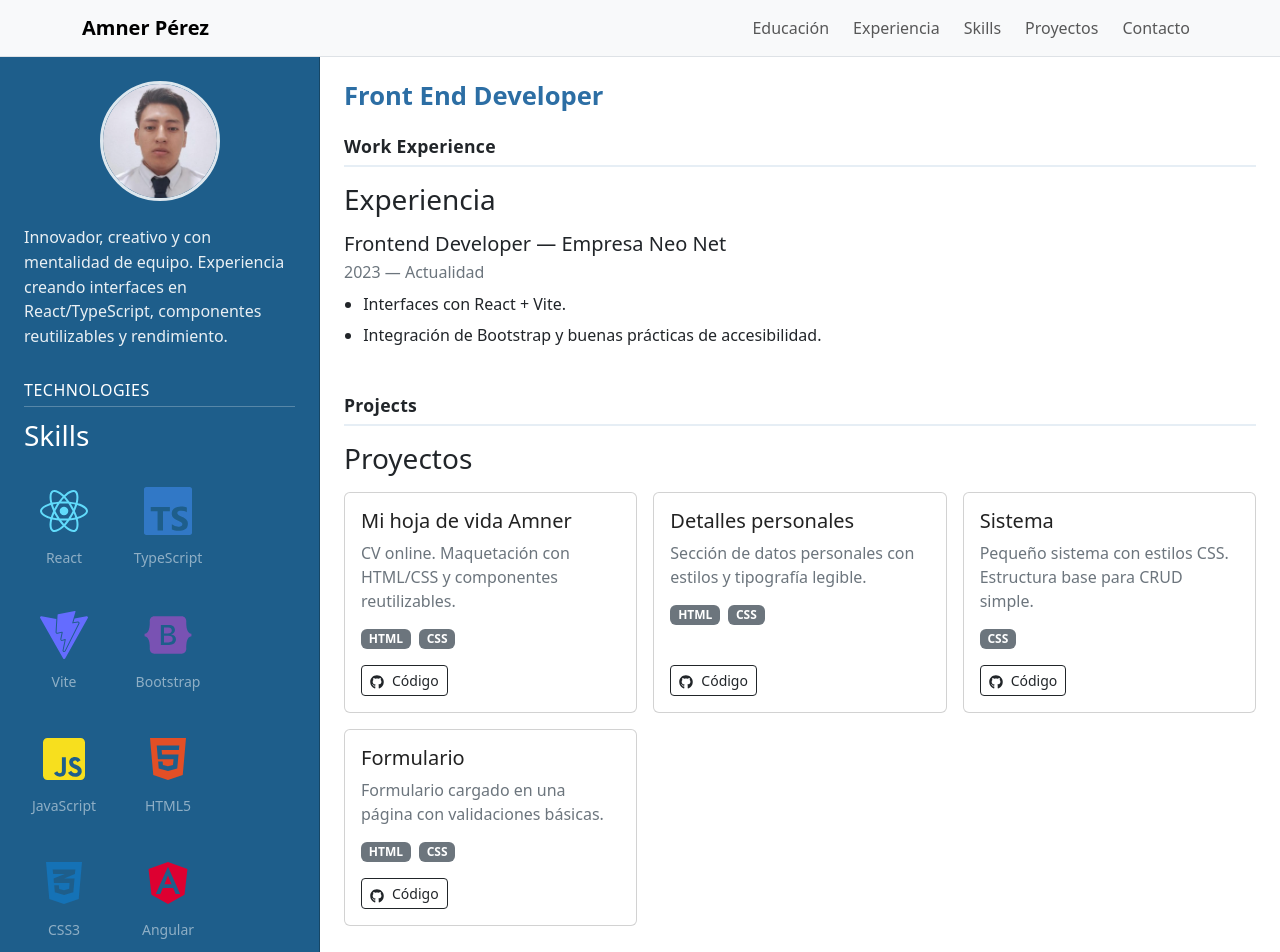
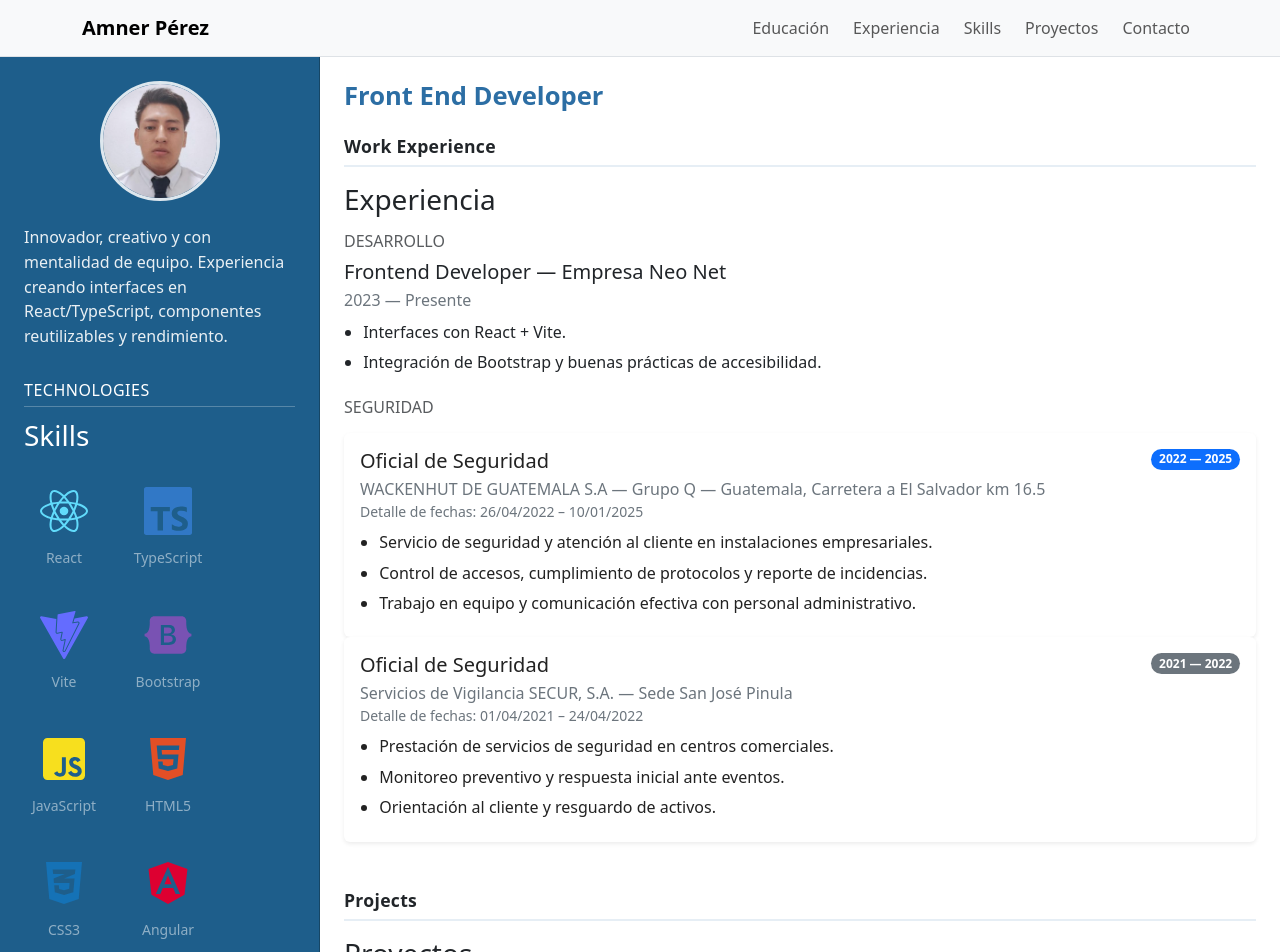
Before and after one commit to PerezAmnerJr/Mi-hoja-de-Vida-Amner, a React (Vite) app: page / in a window 1280 px wide. Shown: the top 952 px of the page. Built offline with nearby package versions, Linux system fonts and the light colour scheme.

Commit message:
Hise cambios en src/sections/Experience.tsx para agregar mas informacion de experiencias

```diff
--- a/src/App.css
+++ b/src/App.css
@@ -28,3 +28,34 @@ section { scroll-margin-top: 4.5rem; }
 position: fixed; right: 1rem; bottom: 1rem; width: 3rem; height: 3rem;
 display: none; border-radius: 9999px;
 }
+
+/* Timeline minimal */
+.tl {
+  position: relative;
+  margin-left: .25rem;           /* separa del borde izquierdo */
+  padding-left: 1.25rem;         /* espacio para la línea */
+}
+.tl::before {
+  content: "";
+  position: absolute;
+  left: .4rem;
+  top: 0;
+  bottom: 0;
+  width: 2px;
+  background: var(--bs-border-color, rgba(0,0,0,.1));
+}
+.tl-item {
+  position: relative;
+  margin-bottom: 1rem;
+}
+.tl-dot {
+  position: absolute;
+  left: .05rem;
+  top: 1rem;                      /* ajusta vertical según te guste */
+  width: .75rem;
+  height: .75rem;
+  border-radius: 50%;
+}
+.tl .card {
+  margin-left: .5rem;             /* separa la tarjeta de la línea */
+}
--- a/src/sections/Experience.tsx
+++ b/src/sections/Experience.tsx
@@ -2,13 +2,80 @@ export default function Experience() {
   return (
     <section id="experience" className="reveal mb-5">
       <h2 className="h3 mb-3">Experiencia</h2>
-      <div className="mb-3">
-        <h3 className="h5 mb-1">Frontend Developer — Empresa Neo Net</h3>
-        <div className="text-body-secondary mb-2">2023 — Actualidad</div>
-        <ul className="mb-0">
-          <li>Interfaces con React + Vite.</li>
-          <li>Integración de Bootstrap y buenas prácticas de accesibilidad.</li>
-        </ul>
+
+      {/* --- Desarrollo / Frontend --- */}
+      <div className="mb-4">
+        <h3 className="h6 text-uppercase text-muted mb-2">Desarrollo</h3>
+
+        <article>
+          <h4 className="h5 mb-1">Frontend Developer — Empresa Neo Net</h4>
+          <div className="text-body-secondary mb-2">2023 — Presente</div>
+          <ul className="mb-0">
+            <li>Interfaces con React + Vite.</li>
+            <li>Integración de Bootstrap y buenas prácticas de accesibilidad.</li>
+          </ul>
+        </article>
+      </div>
+
+      {/* --- Seguridad --- */}
+      <div className="mb-2">
+        <h3 className="h6 text-uppercase text-muted mb-3">Seguridad</h3>
+
+        <div className="tl">
+          {/* Puesto 2022–2025 */}
+          <div className="tl-item">
+            <span className="tl-dot bg-primary"></span>
+
+            <div className="card shadow-sm border-0">
+              <div className="card-body">
+                <div className="d-flex justify-content-between align-items-start">
+                  <h4 className="h5 mb-1">Oficial de Seguridad</h4>
+                  <span className="badge rounded-pill text-bg-primary">2022 — 2025</span>
+                </div>
+
+                <div className="text-body-secondary">
+                  WACKENHUT DE GUATEMALA S.A — Grupo Q — Guatemala, Carretera a El Salvador km 16.5
+                </div>
+                <div className="text-body-secondary small mb-2">
+                  Detalle de fechas: 26/04/2022 – 10/01/2025
+                </div>
+
+                <ul className="mb-0">
+                  <li>Servicio de seguridad y atención al cliente en instalaciones empresariales.</li>
+                  <li>Control de accesos, cumplimiento de protocolos y reporte de incidencias.</li>
+                  <li>Trabajo en equipo y comunicación efectiva con personal administrativo.</li>
+                </ul>
+              </div>
+            </div>
+          </div>
+
+          {/* Puesto 2021–2022 */}
+          <div className="tl-item">
+            <span className="tl-dot bg-primary"></span>
+
+            <div className="card shadow-sm border-0">
+              <div className="card-body">
+                <div className="d-flex justify-content-between align-items-start">
+                  <h4 className="h5 mb-1">Oficial de Seguridad</h4>
+                  <span className="badge rounded-pill text-bg-secondary">2021 — 2022</span>
+                </div>
+
+                <div className="text-body-secondary">
+                  Servicios de Vigilancia SECUR, S.A. — Sede San José Pinula
+                </div>
+                <div className="text-body-secondary small mb-2">
+                  Detalle de fechas: 01/04/2021 – 24/04/2022
+                </div>
+
+                <ul className="mb-0">
+                  <li>Prestación de servicios de seguridad en centros comerciales.</li>
+                  <li>Monitoreo preventivo y respuesta inicial ante eventos.</li>
+                  <li>Orientación al cliente y resguardo de activos.</li>
+                </ul>
+              </div>
+            </div>
+          </div>
+        </div>{/* /.tl */}
       </div>
     </section>
   )
```
